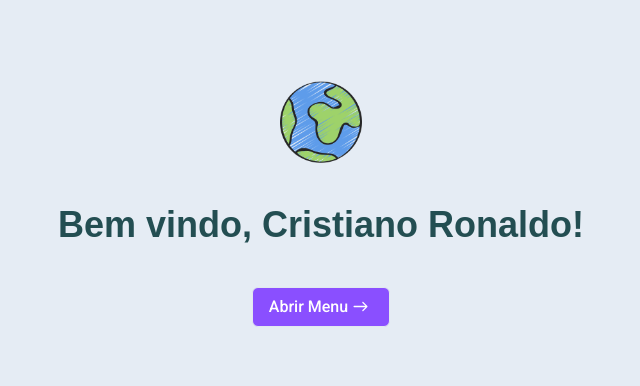
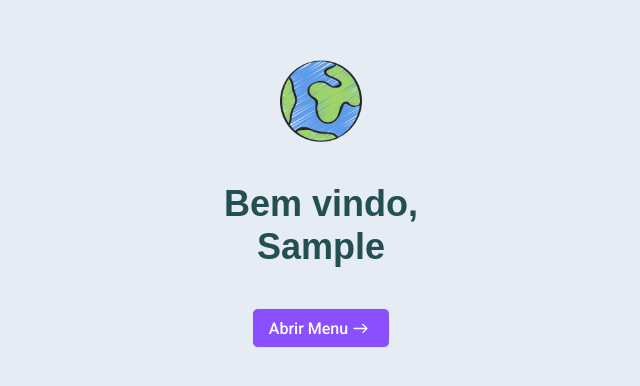
Before and after one commit to atomicwz/ranchoserra, a React (Create React App) app: page /inicio in a window 1280 px wide. Shown: the part 196-582 px from the top of the page, without its empty margins (319-959 px from the left). Built offline with nearby package versions, Linux system fonts and the light colour scheme; sample sign-in values are in the browser's storage; a web font is replaced by a local one.

Commit message:
Att: homepage

```diff
--- a/src/pages/Home/index.tsx
+++ b/src/pages/Home/index.tsx
@@ -2,8 +2,10 @@
 import { Button, Center, Heading, Image } from "@chakra-ui/react";
 import { DrawerMenu } from "../../components/DrawerMenu";
 import { IoIosArrowRoundForward } from "react-icons/io";
+import { useAuth } from "../../auth";
 
 const Home: React.FC = () => {
+    const { user } = useAuth();
     return (
         <Center h="100vh" bg="primary.300" p={2} flexDirection="column">
             <Image
@@ -13,7 +15,8 @@
                 mx="auto"
                 mb={10}
             />
-            <Heading>Bem vindo, Cristiano Ronaldo!</Heading>
+            <Heading>Bem vindo,</Heading>
+            <Heading textTransform="capitalize">{user?.username}</Heading>
             <DrawerMenu>
                 <Button variant="blue" mt={10}>
                     Abrir Menu
--- a/src/resources/interfaces.ts
+++ b/src/resources/interfaces.ts
@@ -5,6 +5,6 @@
 
 export interface User {
     id: string;
-    name: string;
+    username: string;
     email: string;
 }
```
